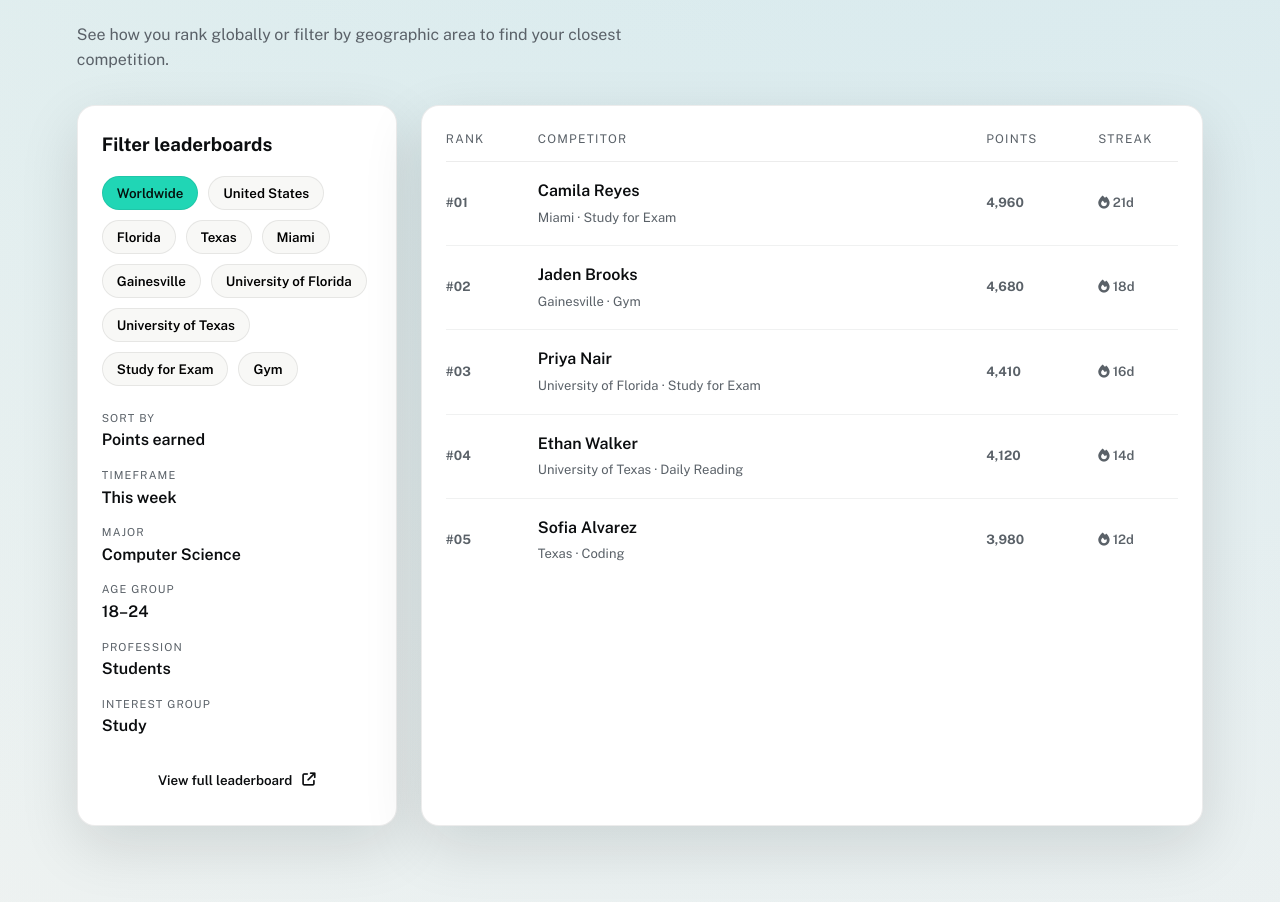
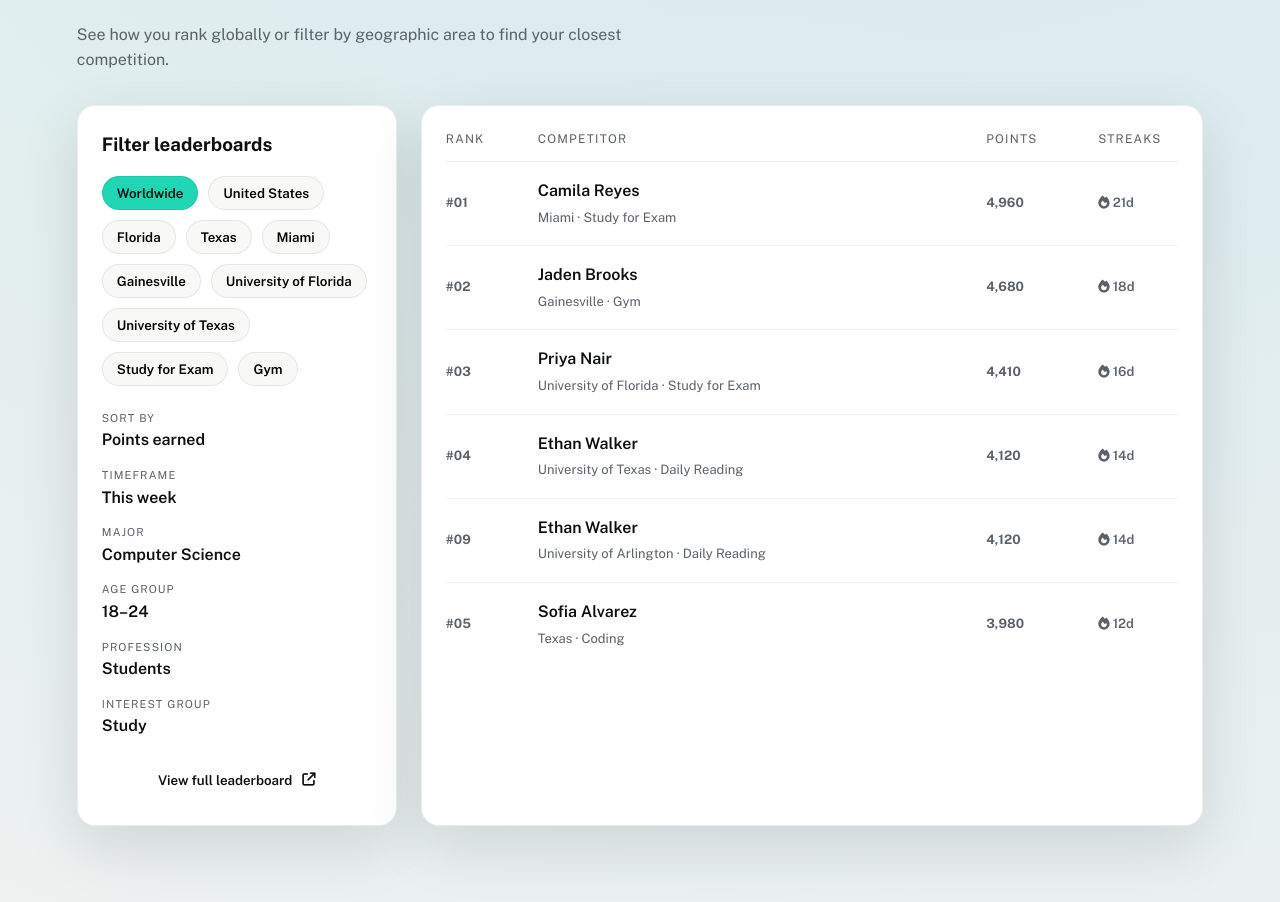
Before and after one commit to michaelbennieUFL/Team-Vie, a React (Vite) app in the folder client/: page / in a window 1280 px wide. Shown: the part 1775-2677 px from the top of the page. Built offline with nearby package versions, Linux system fonts and the light colour scheme; a web font is replaced by a local one.

Commit message:
Week 7 commit: Added more sample data for front end mocks while real data gets added to db

```diff
--- a/client/src/App.tsx
+++ b/client/src/App.tsx
@@ -384,7 +384,7 @@ function LandingPage({
                 <span>Rank</span>
                 <span>Competitor</span>
                 <span>Points</span>
-                <span>Streak</span>
+                <span>Streaks</span>
               </div>
               {[
                 {
@@ -412,6 +412,13 @@ function LandingPage({
                   rank: '04',
                   name: 'Ethan Walker',
                   title: 'University of Texas · Daily Reading',
+                  points: '4,120',
+                  streak: '14d',
+                },
+                {
+                  rank: '09',
+                  name: 'Ethan Walker',
+                  title: 'University of Arlington · Daily Reading',
                   points: '4,120',
                   streak: '14d',
                 },
```
